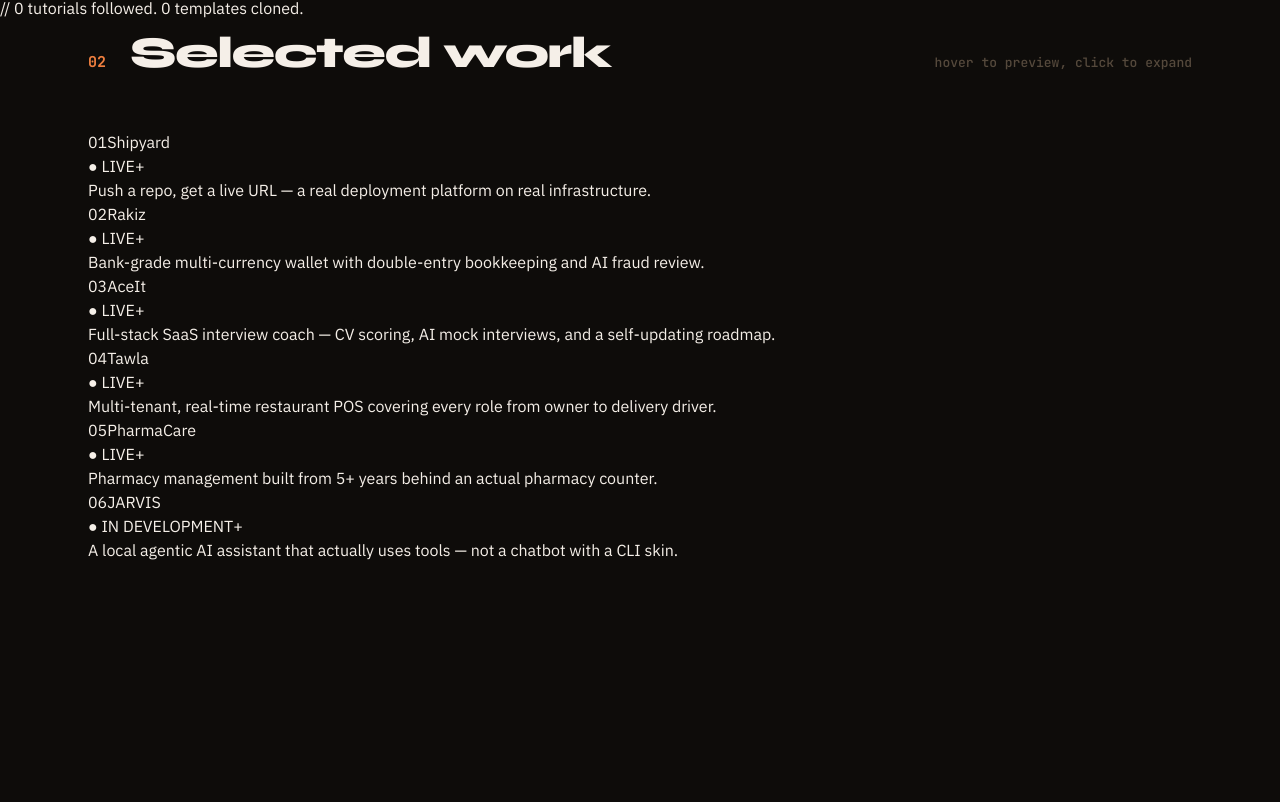
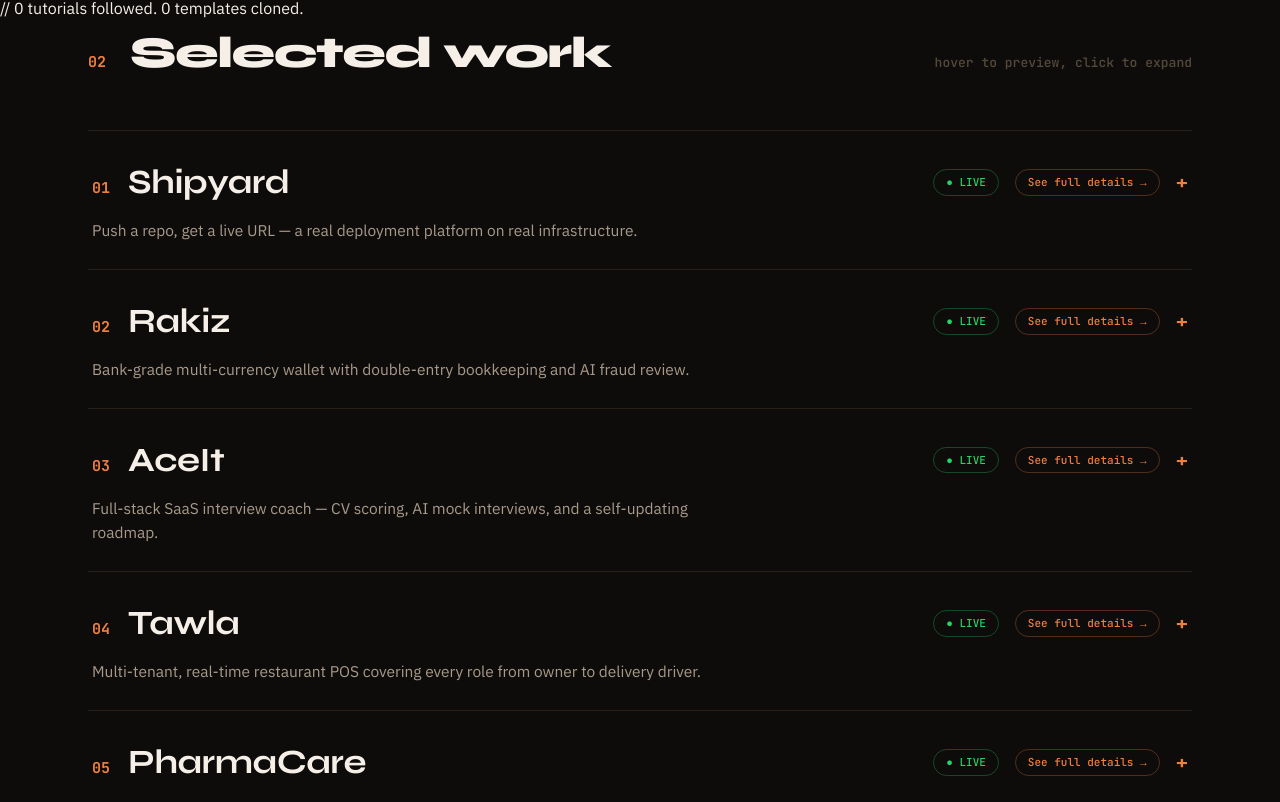
Before and after one commit to Abdallah-khatib-7/My_Portfolio, a React (Vite) app in the folder profile/: page / in a window 1280 px wide. Shown: the part 1836-2638 px from the top of the page. Built offline with nearby package versions, Linux system fonts and the light colour scheme.

Commit message:
feat: add See full details link and keyboard-accessible expand toggle

```diff
--- a/profile/src/components/ProjectCard.jsx
+++ b/profile/src/components/ProjectCard.jsx
@@ -1,28 +1,60 @@
+import { Link } from "react-router-dom";
 import Reveal from "./Reveal";
 
-export default function ProjectCard({ p, expanded, onToggle, onHoverStart, onHoverEnd }) {
+export default function ProjectCard({
+  p,
+  expanded,
+  onToggle,
+  onHoverStart,
+  onHoverEnd,
+  onActionsHoverStart,
+  onActionsHoverEnd,
+}) {
   const stop = (e) => e.stopPropagation();
+
+  // LIVE reads green; anything else (e.g. JARVIS's "In Development") reads amber.
+  const isLive = p.status === "LIVE";
+  const badgeClass = isLive
+    ? "text-whatsapp border-[rgba(37,211,102,0.3)]"
+    : "text-[#f59e0b] border-[rgba(245,158,11,0.3)]";
 
   return (
     <Reveal delay={Number(p.num) % 2 === 0 ? 0.08 : 0}>
       <div
-        className="work__row"
+        className="group border-t border-border py-[26px] px-1 cursor-pointer"
         onClick={onToggle}
         onMouseEnter={onHoverStart}
         onMouseLeave={onHoverEnd}
       >
-        <div className="work__row-top">
-          <div className="work__row-main">
-            <span className="work__row-num">{p.num}</span>
-            <span className="work__row-name">
+        <div className="flex items-center justify-between gap-4">
+          <div className="flex items-baseline gap-[18px] min-w-0">
+            <span className="text-accent font-mono text-[15px] font-bold shrink-0">
+              {p.num}
+            </span>
+            <span className="relative font-display text-[clamp(24px,4vw,34px)] font-bold tracking-[-0.5px] text-fg">
               {p.name}
-              <span className="work__row-underline" />
+              <span className="absolute left-0 bottom-[-2px] h-[2px] w-0 bg-accent transition-[width] duration-300 ease-smooth group-hover:w-full" />
             </span>
           </div>
-          <div className="work__row-side">
-            <span className="project-card__badge">● {p.badge}</span>
+          <div
+            className="flex items-center gap-4 shrink-0 mobile:gap-[10px]"
+            onMouseEnter={onActionsHoverStart}
+            onMouseLeave={onActionsHoverEnd}
+          >
             <span
-              className="work__row-plus"
+              className={`font-mono text-[11px] font-medium border rounded-full py-1 px-3 whitespace-nowrap mobile:hidden ${badgeClass}`}
+            >
+              ● {p.badge}
+            </span>
+            <Link
+              to={`/work/${p.slug}`}
+              onClick={stop}
+              className="text-accent font-mono text-[11px] font-medium border border-[rgba(239,127,63,0.3)] rounded-full py-1 px-3 whitespace-nowrap transition-colors duration-200 hover:bg-accent hover:text-bg"
+            >
+              See full details →
+            </Link>
+            <span
+              className="inline-block text-accent font-display text-[22px] font-bold transition-transform duration-[350ms]"
               style={{ transform: expanded ? "rotate(45deg)" : "none" }}
             >
               +
@@ -30,29 +62,50 @@ export default function ProjectCard({ p, expanded, onToggle, onHoverStart, onHov
           </div>
         </div>
 
-        <div className="work__row-tagline">{p.tagline}</div>
+        <div className="text-muted font-sans text-[15.5px] font-normal leading-[1.6] mt-[10px] max-w-[640px]">
+          {p.tagline}
+        </div>
 
         <div
-          className="project-card__detail"
+          className="overflow-hidden [transition:max-height_0.55s_cubic-bezier(0.2,0.7,0.2,1),opacity_0.4s]"
           style={{
             maxHeight: expanded ? "1000px" : "0px",
             opacity: expanded ? 1 : 0,
           }}
         >
-          <div className="project-card__detail-inner">
-            <div className="project-card__desc">{p.description}</div>
-            <div className="project-card__tags" style={{ marginTop: 20 }}>
+          <div className="pt-[22px]">
+            <div className="border-t border-border pt-[22px] text-body font-sans text-[15px] font-normal leading-[1.75]">
+              {p.description}
+            </div>
+            <div className="flex gap-2 flex-wrap mt-5">
               {p.stack.map((s) => (
-                <span key={s} className="tag">
+                <span
+                  key={s}
+                  className="text-muted-2 font-mono text-[12px] font-medium border border-border rounded-md py-[5px] px-[11px]"
+                >
                   {s}
                 </span>
               ))}
             </div>
-            <div className="project-card__actions">
-              <a href={p.liveUrl} target="_blank" rel="noreferrer" onClick={stop} className="btn-primary">
-                {p.ctaLabel} ↗
-              </a>
-              <a href={p.repoUrl} target="_blank" rel="noreferrer" onClick={stop} className="btn-outline">
+            <div className="flex gap-3 mt-6 flex-wrap">
+              {p.liveUrl && (
+                <a
+                  href={p.liveUrl}
+                  target="_blank"
+                  rel="noreferrer"
+                  onClick={stop}
+                  className="bg-accent text-bg font-sans text-[14px] font-semibold py-[11px] px-5 rounded-full inline-block transition-transform duration-200 hover:-translate-y-[3px] hover:text-bg"
+                >
+                  {p.ctaLabel} ↗
+                </a>
+              )}
+              <a
+                href={p.repoUrl}
+                target="_blank"
+                rel="noreferrer"
+                onClick={stop}
+                className="border border-border-2 text-fg font-sans text-[14px] font-semibold py-[11px] px-5 rounded-full inline-flex items-center gap-[10px] transition-[border-color,transform] duration-200 hover:border-accent hover:-translate-y-[3px] hover:text-fg"
+              >
                 GitHub →
               </a>
             </div>
```
